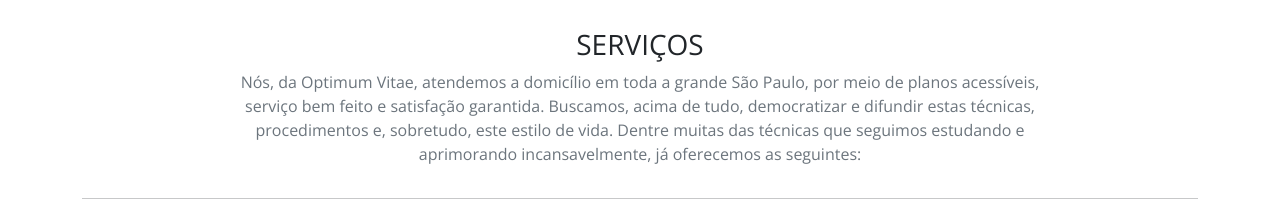
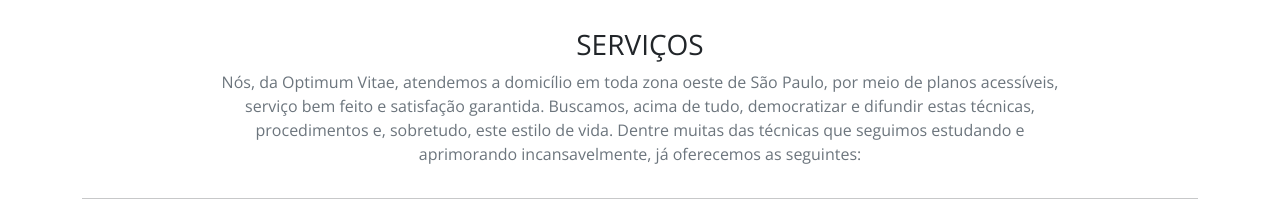
Before and after one commit to tofolo17/optimum-vitae, a plain HTML site: page index.html in a window 1280 px wide. Shown: the part 817-1033 px from the top of the page. Drawn offline with nearby package versions, Linux system fonts and the light colour scheme.

Commit message:
Update index.html

```diff
--- a/index.html
+++ b/index.html
@@ -104,7 +104,7 @@
             <h3 class="text-center text-uppercase mb-2">Serviços</h3>
             <div class="text-center">
                 <p class="text-muted w-75 mx-auto">
-                    Nós, da Optimum Vitae, atendemos a domicílio em toda a grande São Paulo, por meio de planos
+                    Nós, da Optimum Vitae, atendemos a domicílio em toda zona oeste de São Paulo, por meio de planos
                     acessíveis, serviço bem feito e satisfação garantida. Buscamos, acima de tudo, democratizar e
                     difundir estas técnicas, procedimentos e, sobretudo, este estilo de vida. Dentre muitas das técnicas
                     que seguimos estudando e aprimorando incansavelmente, já oferecemos as seguintes:
```
